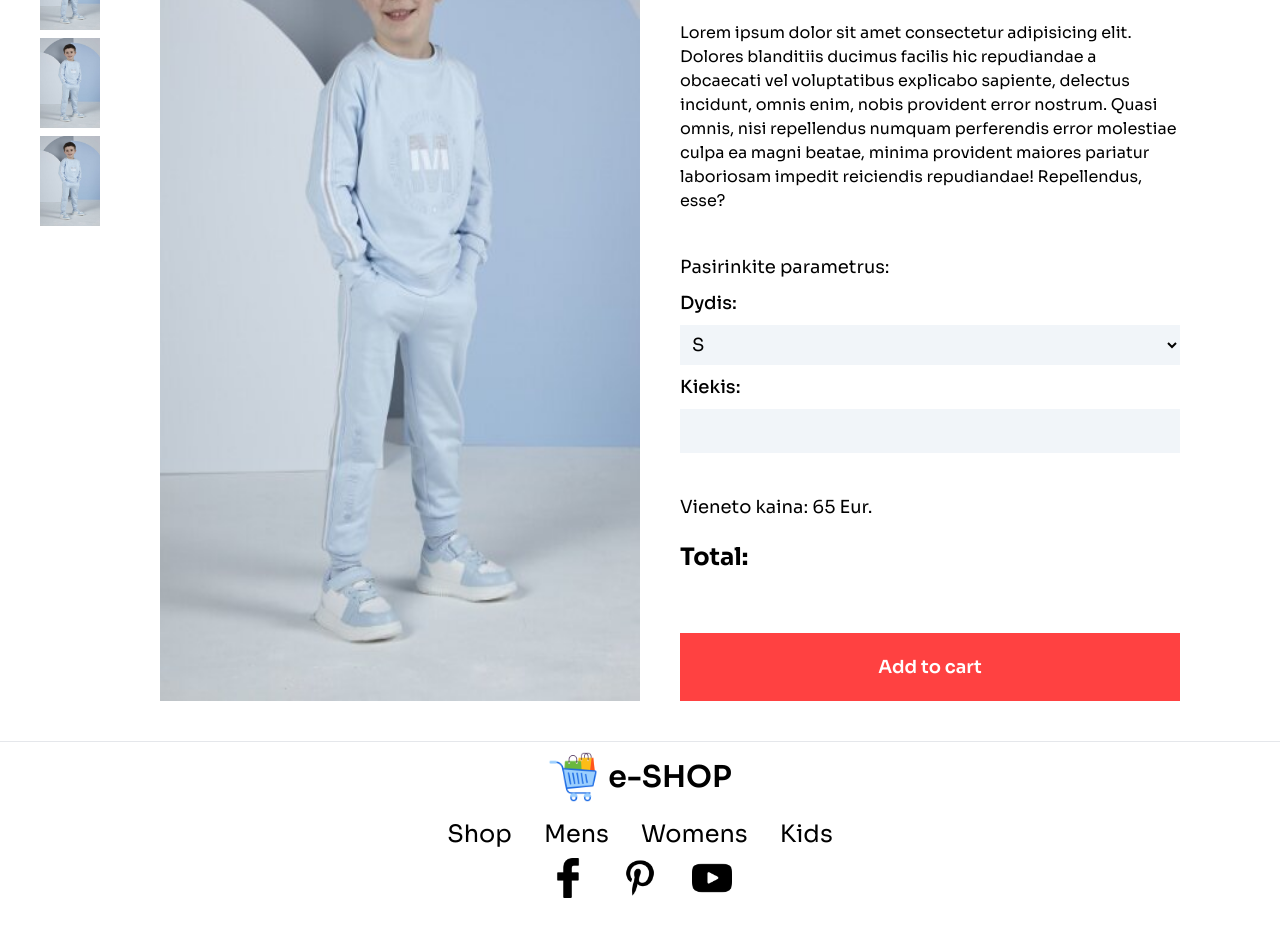
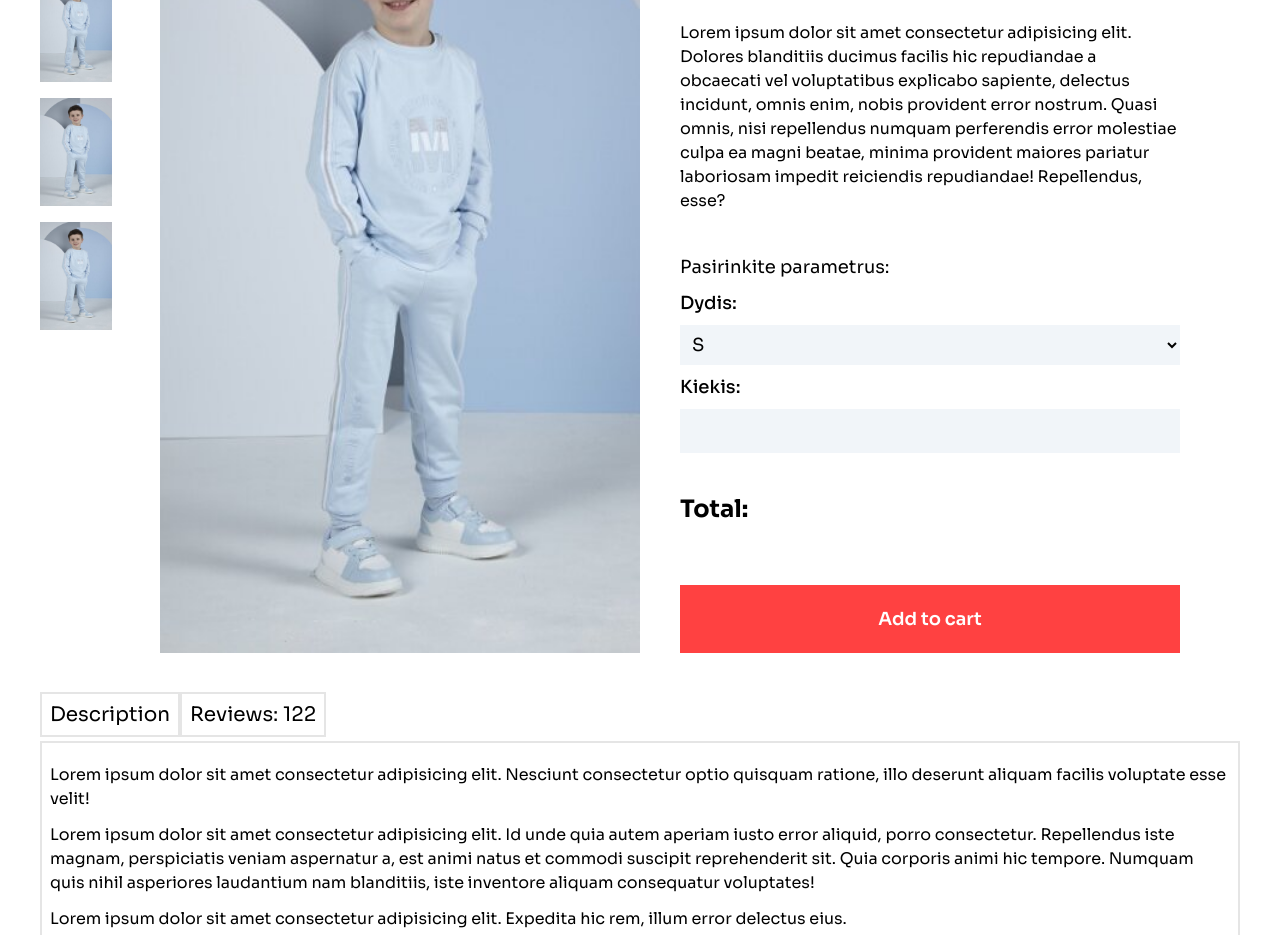
Before and after one commit to simonaDev-projects/ecommerce-react, a React (Create React App) app: page /product/16 in a window 1280 px wide. Shown: the part 360-1295 px from the top of the page. Built offline with nearby package versions, Linux system fonts and the light colour scheme.

Commit message:
DisplayProduct component

```diff
--- /dev/null
+++ b/src/Components/DescriptionBox.jsx
@@ -0,0 +1,22 @@
+import React from 'react'
+
+const DescriptionBox = (props) => {
+   const { product } = props;
+   return (
+      <div className='mt-10 '>
+         <div className='mt-2'>
+            <span className='border-solid border-2 border-neutral-200 p-2 text-xl'>Description</span>
+            <span className='border-solid border-2 border-neutral-200 p-2 text-xl'>Reviews: 122</span>
+         </div>
+
+         <div className='mt-3 border-solid border-2 border-neutral-200 py-5 px-2'>
+            <p>Lorem ipsum dolor sit amet consectetur adipisicing elit. Nesciunt consectetur optio quisquam ratione, illo deserunt aliquam facilis voluptate esse velit!</p>
+            <p className='my-3'>Lorem ipsum dolor sit amet consectetur adipisicing elit. Id unde quia autem aperiam iusto error aliquid, porro consectetur. Repellendus iste magnam, perspiciatis veniam aspernatur a, est animi natus et commodi suscipit reprehenderit sit. Quia corporis animi hic tempore. Numquam quis nihil asperiores laudantium nam blanditiis, iste inventore aliquam consequatur voluptates!</p>
+            <p>Lorem ipsum dolor sit amet consectetur adipisicing elit. Expedita hic rem, illum error delectus eius.
+            </p>
+         </div>
+      </div>
+   )
+}
+
+export default DescriptionBox
--- a/src/Components/DisplayProducts.jsx
+++ b/src/Components/DisplayProducts.jsx
@@ -8,11 +8,11 @@ const DisplayProducts = (props) => {
    return (
       <div className='flex'>
          <div className='flex w-6/12'>
-            <div className='mr-5'>
-               <img className='w-3/5 mt-2' src={product.image} alt="product" />
-               <img className='w-3/5 mt-2' src={product.image} alt="product" />
-               <img className='w-3/5 mt-2' src={product.image} alt="product" />
-               <img className='w-3/5 mt-2' src={product.image} alt="product" />
+            <div className=''>
+               <img className='w-3/5 mt-4' src={product.image} alt="product" />
+               <img className='w-3/5 mt-4' src={product.image} alt="product" />
+               <img className='w-3/5 mt-4' src={product.image} alt="product" />
+               <img className='w-3/5 mt-4' src={product.image} alt="product" />
             </div>
             <img className='w-4/5' src={product.image} alt="product" />
          </div>
@@ -52,8 +52,6 @@ const DisplayProducts = (props) => {
             </div>
 
             <div className='flex flex-col gap-5 text-lg'>
-               <p>Vieneto kaina: {product.new_price} Eur.</p>
-
                <p className='font-bold text-2xl'>Total:</p>
 
                <button className='bg-[#ff4141] text-white font-semibold py-5 mt-10 text-lg'>Add to cart</button>
--- a/src/Pages/Product.jsx
+++ b/src/Pages/Product.jsx
@@ -3,6 +3,7 @@ import { ShopContext } from '../Context/ShopContext'
 import { useParams } from 'react-router-dom';
 import Breadcrums from '../Components/Breadcrums';
 import DisplayProducts from '../Components/DisplayProducts';
+import DescriptionBox from '../Components/DescriptionBox';
 
 
 const Product = () => {
@@ -14,6 +15,7 @@ const Product = () => {
       <div className='flex flex-col m-10'>
          <Breadcrums product={product} />
          <DisplayProducts product={product} />
+         <DescriptionBox product={product} />
       </div>
    )
 }
```
